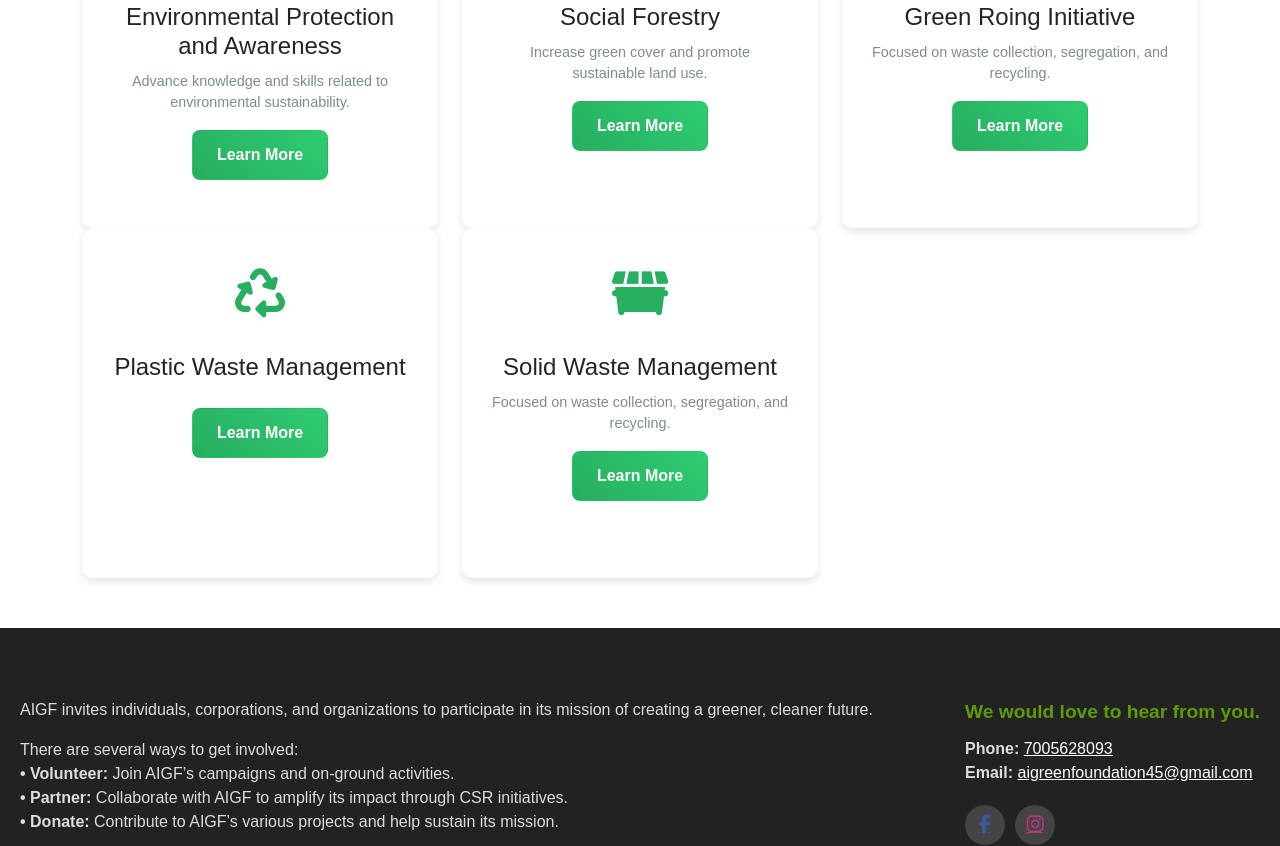
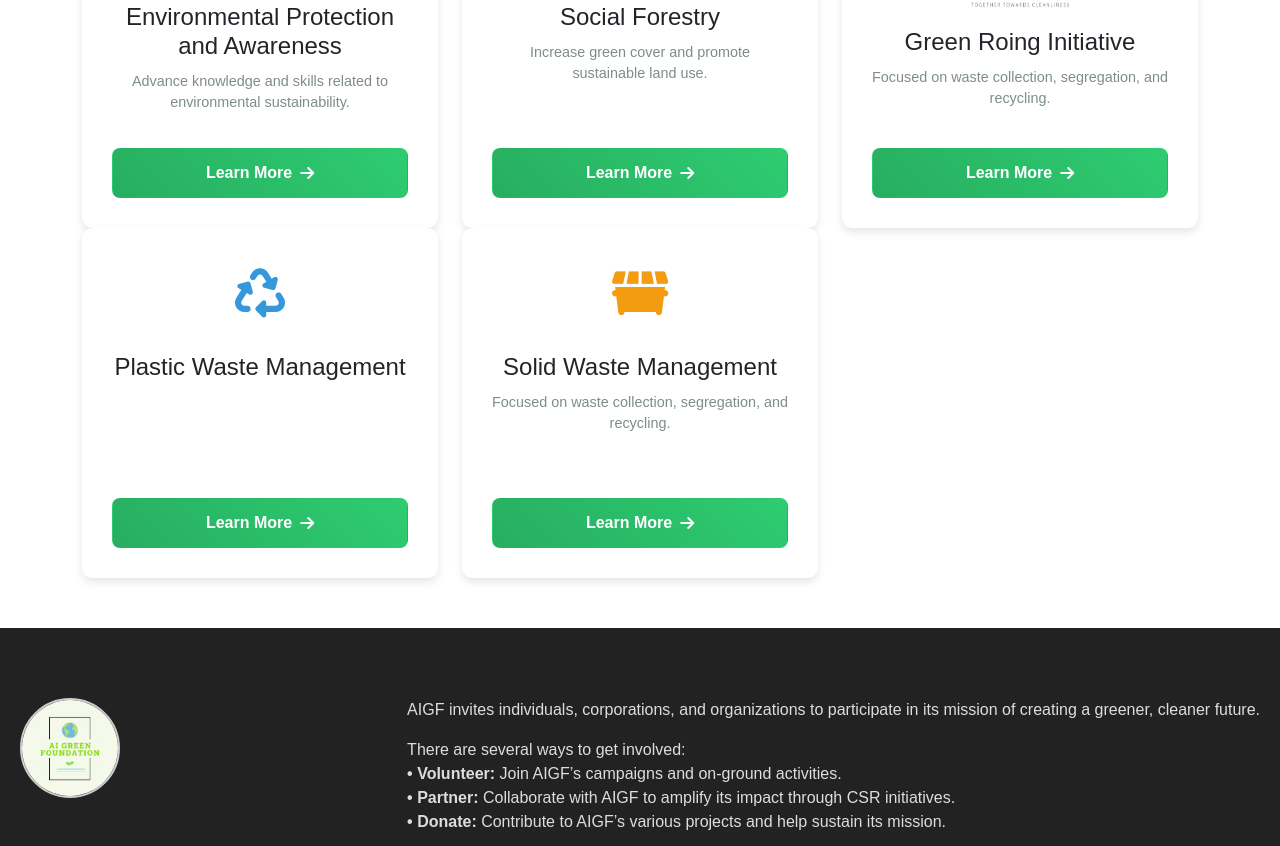
Before and after one commit to shikhamittal16/AI-Green-Foundation, a React (Create React App) app: page / in a window 1280 px wide. Shown: the part 2462-3308 px from the top of the page. Built offline with nearby package versions, Linux system fonts and the light colour scheme; a web font is replaced by a local one.

Commit message:
added logos

```diff
--- a/public/index.html
+++ b/public/index.html
@@ -2,14 +2,14 @@
 <html lang="en">
   <head>
     <meta charset="utf-8" />
-    <link rel="icon" href="%PUBLIC_URL%/favicon.ico" />
+    <link rel="icon" href="%PUBLIC_URL%/AI green Foundation.png" />
     <meta name="viewport" content="width=device-width, initial-scale=1" />
     <meta name="theme-color" content="#000000" />
     <meta
       name="description"
       content="Web site created using create-react-app"
     />
-    <link rel="apple-touch-icon" href="%PUBLIC_URL%/logo192.png" />
+    <link rel="apple-touch-icon" href="%PUBLIC_URL%/AI green Foundation.png" />
     <link rel="manifest" href="%PUBLIC_URL%/manifest.json" />
     <title>AI Green Foundation</title>
     <link
--- a/src/Footer.js
+++ b/src/Footer.js
@@ -6,7 +6,28 @@ export default function Footer() {
             <div className="footer-adv-overlay" style={{margin: "20px"}}>
                 <div className="ast-container">
                     <div className="ast-row" style={{ display: 'flex', justifyContent: 'space-between', flexWrap: 'wrap' }}>
-                        {/* About Section */}
+                        <div
+                            style={{
+                                width: '100px',
+                                height: '100px',
+                                borderRadius: '50%', // Makes the div circular
+                                overflow: 'hidden', // Ensures the image does not exceed the div bounds
+                                display: 'flex',
+                                justifyContent: 'center',
+                                alignItems: 'center',
+                                border: '2px solid #ccc', // Optional: Adds a border to the circle
+                            }}
+                        >
+                            <img
+                                src="/AI green Foundation.png"
+                                alt="AI Green Foundation"
+                                style={{
+                                    width: '100%', // Make the image take the full width of the div
+                                    height: '100%', // Make the image take the full height of the div
+                                    objectFit: 'cover', // Ensures the image covers the entire div without distortion
+                                }}
+                            />
+                        </div>
                         <div className="ast-col-lg-3 ast-col-md-6 ast-col-sm-12 footer-adv-widget footer-adv-widget-2" style={{ marginBottom: '20px' }}>
                             <div id="text-2" className="widget widget_text" style={{ textAlign: 'left' }}>
                                 <div className="textwidget">
--- a/src/Programs.js
+++ b/src/Programs.js
@@ -1,17 +1,12 @@
-import React, { useState } from 'react';
+import {useState} from "react";
 
-export default function Programs({ programTitle, programDesc, programBody, image }) {
-    // State to manage the visibility of the overlay card
+export default function Programs({ programTitle, programDesc, programBody, image, iconColor }) {
     const [showOverlay, setShowOverlay] = useState(false);
 
-    // Toggle overlay visibility
-    const toggleOverlay = () => {
-        setShowOverlay(!showOverlay);
-    };
+    const toggleOverlay = () => setShowOverlay(!showOverlay);
 
     return (
         <div className="col-md-4" style={{ position: 'relative' }}>
-            {/* Main card (always visible) */}
             <div
                 className="program-card"
                 style={{
@@ -20,14 +15,23 @@ export default function Programs({ programTitle, programDesc, programBody, image
                     borderRadius: '10px',
                     boxShadow: '0 4px 8px rgba(0, 0, 0, 0.1)',
                     textAlign: 'center',
-                    height: '350px', // Fixed height
-                    width: '100%',
+                    height: '350px',
                     position: 'relative',
-                    overflow: 'hidden',
+                    display: 'flex',
+                    flexDirection: 'column',
+                    justifyContent: 'space-between',
                 }}
             >
-                <div className="icon" style={{ fontSize: '50px', color: '#27ae60' }}>
+                <div>
+                    <div
+                        className="icon"
+                        style={{ fontSize: '50px', color: iconColor || '#27ae60' }}
+                    >
+                        {image === "greenRoingLogo" ? (
+                            <img src="/Green Roing- Logo.png" alt="AI Green Foundation" height={"100px"} width={"100px"} />
+                        ): (
                             <i className={image}></i>
+                        )}
                     </div>
                     <h3 style={{ fontSize: '1.5rem', marginTop: '20px' }}>{programTitle}</h3>
                     <p
@@ -40,10 +44,13 @@ export default function Programs({ programTitle, programDesc, programBody, image
                             display: '-webkit-box',
                             WebkitLineClamp: 3,
                             WebkitBoxOrient: 'vertical',
+                            flexGrow: 1,
                         }}
                     >
                         {programDesc}
                     </p>
+                </div>
+
                 <a
                     href="#!"
                     className="btn"
@@ -56,23 +63,26 @@ export default function Programs({ programTitle, programDesc, programBody, image
                         textDecoration: 'none',
                         fontSize: '1rem',
                         fontWeight: 'bold',
-                        transition: 'transform 0.3s ease, background-color 0.3s ease',
                         marginTop: 'auto',
+                        display: 'flex',
+                        alignItems: 'center',
+                        justifyContent: 'center',
+                        transition: 'all 0.3s ease',
                     }}
                     onMouseEnter={(e) => (e.target.style.transform = 'scale(1.05)')}
                     onMouseLeave={(e) => (e.target.style.transform = 'scale(1)')}
                 >
                     Learn More
+                    <i className="fas fa-arrow-right" style={{ marginLeft: '8px' }}></i> {/* Add arrow icon */}
                 </a>
             </div>
 
-            {/* Overlay card (shown when 'Learn More' is clicked) */}
             {showOverlay && (
                 <div
                     className="overlay-card"
                     style={{
                         position: 'absolute',
-                        top: '-20px', // Position it above the main card
+                        top: '-20px',
                         left: '0',
                         right: '0',
                         backgroundColor: 'white',
@@ -91,8 +101,6 @@ export default function Programs({ programTitle, programDesc, programBody, image
                         style={{ fontSize: '1rem', color: '#2c3e50' }}
                         dangerouslySetInnerHTML={{ __html: programBody }}
                     />
-
-
                     <i
                         className="fas fa-times"
                         onClick={toggleOverlay}
--- a/src/Projects.js
+++ b/src/Projects.js
@@ -7,6 +7,7 @@ export default function Projects() {
             alt: "Environmental Protection and Awareness",
             programTitle: "Environmental Protection and Awareness",
             programDesc: "Advance knowledge and skills related to environmental sustainability.",
+            iconColor: "#3498db",
             programBody: "1.Research on eco-friendly waste management technologies, including composting systems to convert organic waste into compost.<br/>2.Facilitated the creation of composting units across villages, empowering self-help groups and kitchen garden owners.</br>3.Organized recycling programs with advanced sorting technologies and established a local Material Recovery Facility"
         },
         {
@@ -14,12 +15,14 @@ export default function Projects() {
             alt: "Social Forestry",
             programTitle: "Social Forestry",
             programDesc: "Increase green cover and promote sustainable land use.",
+            iconColor: "#27ae60",
             programBody: "1.Developed nurseries and kitchen gardens for community-driven plantations.<br/>2.Actively conducted plantation drives and awareness programs across Lower Dibang Valley, encouraging community participation.<br/> 3.AIGF has planted over 10,000 trees in collaboration with local communities, contributing to reforestation efforts and reducing air pollution."
         },
         {
-            image: "fa fa-trash-alt",
+            image: "greenRoingLogo",
             programTitle:"Green Roing Initiative" ,
-            programDesc:"Focused on waste collection, segregation, and recycling." ,
+            programDesc:"Focused on waste collection, segregation, and recycling.",
+            iconColor: "#e74c3c",
             programBody:
               "Launch: Focused on waste collection, segregation, and recycling.<br/> Collaborations: Worked alongside DUDA under guidance from the Lower Dibang Valley District Administration.<br/>Impact: Praised for efficiency and replicated in other districts, setting a model for solid waste management."
             ,
@@ -28,6 +31,7 @@ export default function Projects() {
             image: "fa fa-recycle",
             programTitle:"Plastic Waste Management" ,
             programDesc:"" ,
+            iconColor: "#3498db",
             programBody:
               "AIGF developed a model to reduce the negative impact of plastic waste, aligning with the Swachh Bharat Mission. The program focuses on recycling, segregation, and creating economic sustainability through plastic waste management."
             ,
@@ -36,6 +40,7 @@ export default function Projects() {
             image: "fa fa-dumpster",
             programTitle:"Solid Waste Management" ,
             programDesc:"Focused on waste collection, segregation, and recycling." ,
+            iconColor: "#f39c12",
             programBody:
               "1.Promoted decentralized waste management through home and community composting.<br/>2.Reached 90% waste segregation in target areas by creating residential committees and fostering local ownership.<br/>3.Engaged local communities by raising awareness on the importance of recycling and sustainable waste disposal practices"
             ,
@@ -43,7 +48,7 @@ export default function Projects() {
     ];
     return (
         <>
-            <section class="hero-section" style={{ backgroundSize: "cover", padding: "80px 0", textAlign: "center", color: "black" }}>
+            <section className="hero-section" style={{ backgroundSize: "cover", padding: "80px 0", textAlign: "center", color: "black" }}>
                 <h1 style={{ fontSize: "3rem", fontWeight: "bold" }}>Our Programs and Initiatives</h1>
                 <p style={{ fontSize: "1.5rem", marginTop: "20px" }}>Creating Impact through Environmental Conservation and Community Welfare</p>
             </section>
@@ -58,6 +63,7 @@ export default function Projects() {
                                 programDesc={program.programDesc}
                                 programBody={program.programBody}
                                 image={program.image}
+                                iconColor={program.iconColor}
                             />
                         ))}
                     </div>
```
Also changed, not shown: public/AI green Foundation.png (added), public/Green Roing- Logo.png (added). Lines whose indentation alone changed are shown as unchanged.
